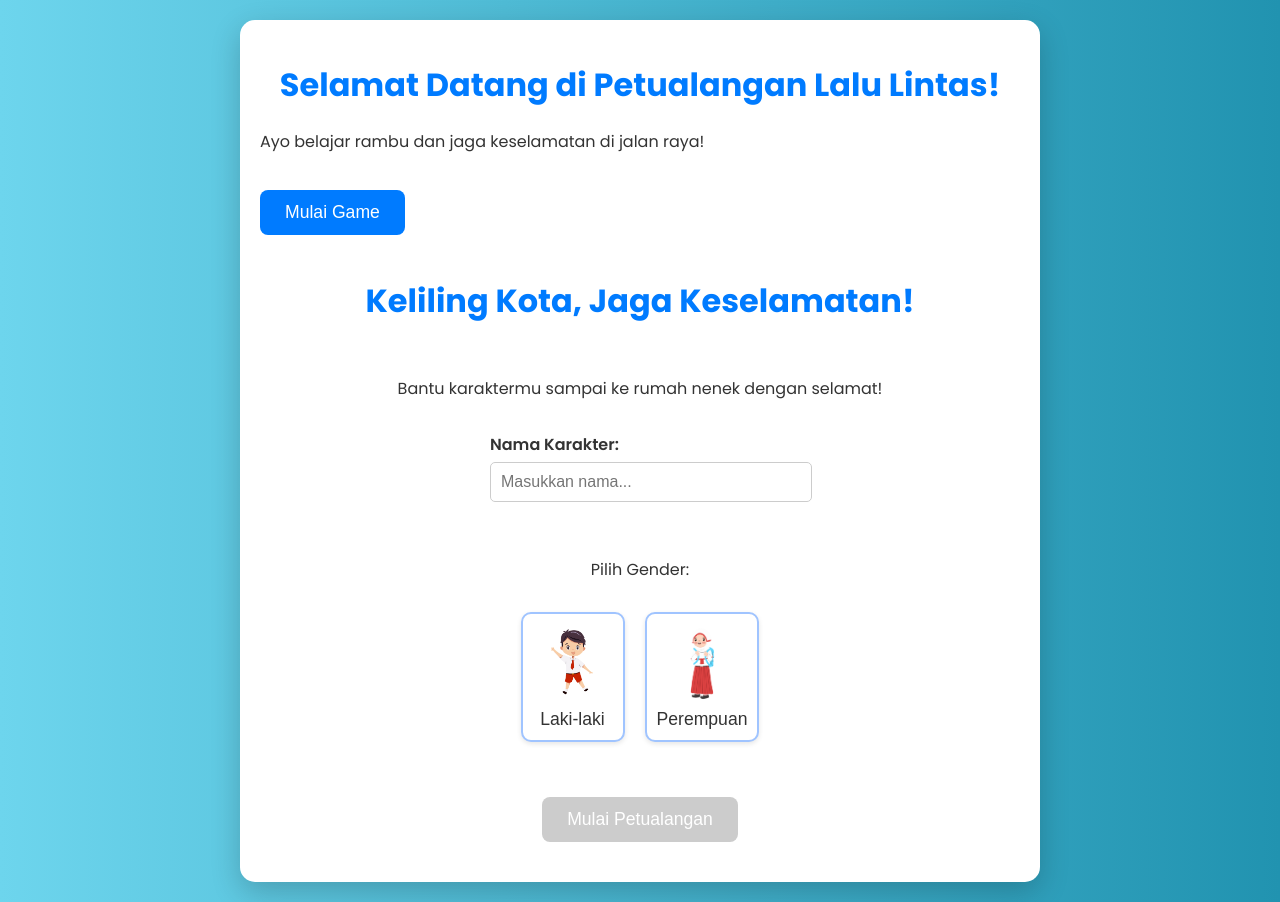
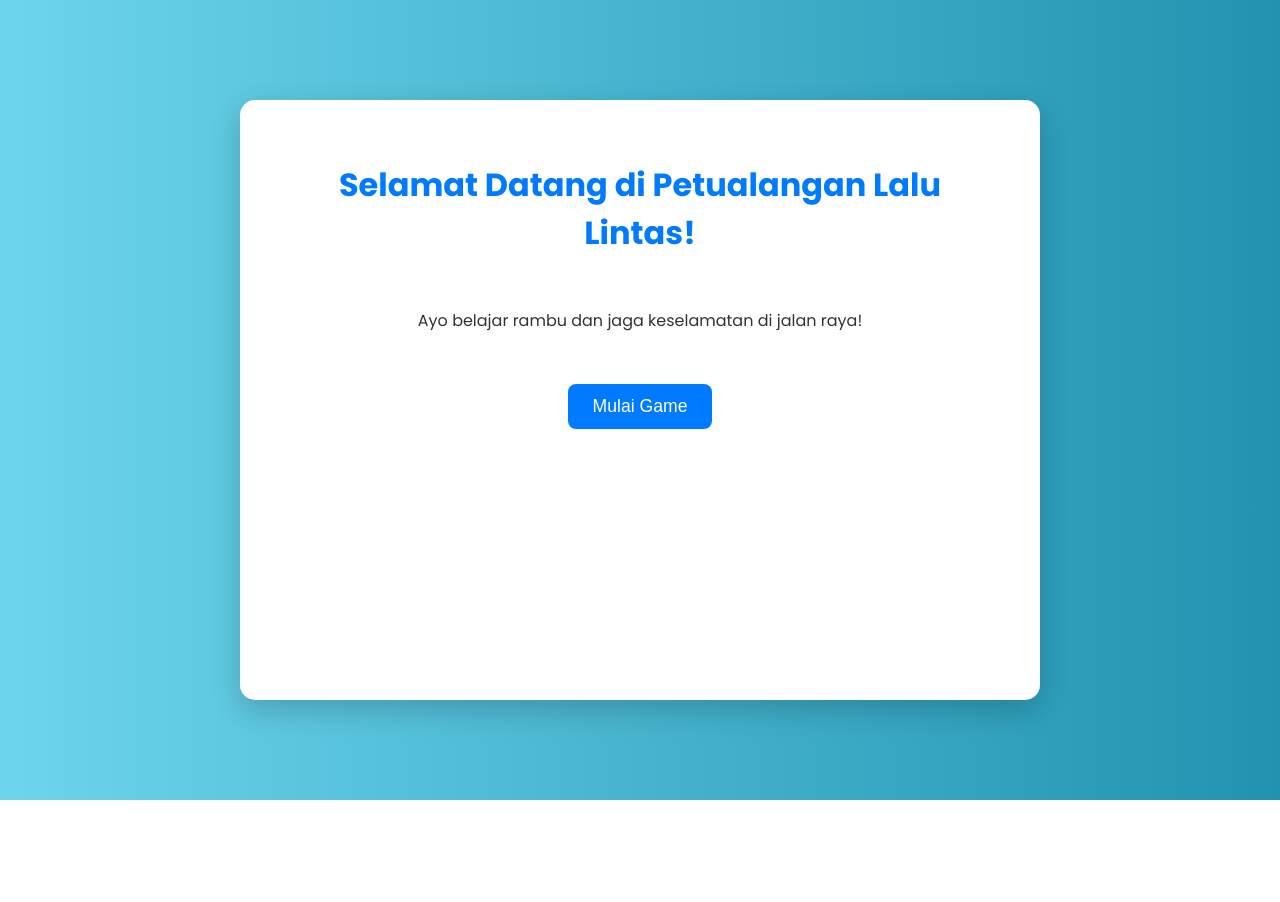
Before and after one commit to ardlikafi/game-edukasi-sd, a plain HTML site: page index.html in a window 1280 px wide. After the commit the page ends 800 px from the top, so only its background shows below. Drawn offline with Linux system fonts and the light colour scheme.

Commit message:
penyesuaian intro screen dan animasi

```diff
--- a/script.js
+++ b/script.js
@@ -1,4 +1,6 @@
 document.addEventListener('DOMContentLoaded', () => {
+    const introScreen = document.getElementById('intro-screen'); // Elemen untuk halaman intro
+    const introStartButton = document.getElementById('intro-start-button'); // Tombol untuk memulai dari intro screen
     const startScreen = document.getElementById('start-screen');
     const gamePlay = document.getElementById('game-play');
     const endScreen = document.getElementById('end-screen');
@@ -32,7 +34,8 @@ document.addEventListener('DOMContentLoaded', () => {
     let playerName = '';
     let playerGender = null; // 'boy' atau 'girl'
 
-    // Path relatif ke folder assets untuk gambar karakter PNG yang diunduh
+    // URL atau path relatif ke folder assets untuk gambar karakter PNG
+    // Menggunakan URL Imgur dari screenshot terakhir Anda untuk konsistensi
     let characterImages = {
         boy: './assets/char_boy_school.png',
         girl: './assets/char_girl_school.png'
@@ -100,7 +103,7 @@ document.addEventListener('DOMContentLoaded', () => {
         // --- Pertanyaan 4: Rambu Perlintasan Pejalan Kaki di Depan ---
         {
             type: 'question',
-            question: "Lampu hijau menyala, [playerName] melanjutkan perjalanan. [playerName] melihat rambu ini (Penyebaran pejalan kaki). Apa artinya?",
+            question: "Lampu hijau menyala, [playerName] melanjutkan perjalanan. [playerName] melihat rambu ini (Perlintasan pejalan kaki). Apa artinya?",
             sign: './assets/sign_pedestrian_crossing_ahead.png',
             options: [
                 { text: "Jalan biasa", correct: false },
@@ -310,9 +313,12 @@ document.addEventListener('DOMContentLoaded', () => {
 
     // Fungsi untuk menampilkan layar yang ditentukan dan menyembunyikan yang lain
     function showScreen(screen) {
+        // Menyembunyikan semua layar yang mungkin aktif
+        introScreen.classList.add('hidden');
         startScreen.classList.add('hidden');
         gamePlay.classList.add('hidden');
         endScreen.classList.add('hidden');
+        // Menampilkan layar yang diminta
         screen.classList.remove('hidden');
     }
 
@@ -492,10 +498,16 @@ document.addEventListener('DOMContentLoaded', () => {
         // Mengatur ulang gambar ikon di tombol karakter ke default saat restart
         document.querySelector(`.char-btn[data-char="boy"] img`).src = characterImages['boy'];
         document.querySelector(`.char-btn[data-char="girl"] img`).src = characterImages['girl'];
-        showScreen(startScreen);
+        showScreen(introScreen); // Kembali ke intro screen
     }
 
     // --- Event Listeners ---
+    // Mendengarkan klik tombol 'Mulai Game' di intro screen
+    introStartButton.addEventListener('click', () => {
+        showScreen(startScreen); // Transisi ke layar pemilihan karakter
+        // Optional: play a short sound effect or animation here
+    });
+
     // Mendengarkan perubahan input nama karakter
     playerNameInput.addEventListener('input', validateStart);
 
@@ -516,9 +528,10 @@ document.addEventListener('DOMContentLoaded', () => {
         processStage();
     });
 
-    // Pengaturan awal saat halaman dimuat
-    showScreen(startScreen);
-    // Memastikan gambar ikon di tombol karakter dimuat saat awal
+    // Pengaturan awal saat halaman dimuat: Tampilkan intro screen
+    showScreen(introScreen);
+    // Memastikan gambar ikon di tombol karakter dimuat saat awal (hanya jika startScreen terlihat, tapi baik untuk antisipasi)
+    // Ini mungkin tidak langsung terlihat karena startScreen hidden, tapi menjaga konsistensi.
     document.querySelector(`.char-btn[data-char="boy"] img`).src = characterImages['boy'];
     document.querySelector(`.char-btn[data-char="girl"] img`).src = characterImages['girl'];
 });
--- a/style.css
+++ b/style.css
@@ -66,6 +66,22 @@ h2 {
 }
 
 
+/* Gaya halaman intro */
+
+#intro-screen {
+    display: flex;
+    flex-direction: column;
+    align-items: center;
+    justify-content: center;
+    text-align: center;
+    height: 100%;
+    gap: 15px;
+    padding: 20px;
+    animation: fadeIn 0.8s ease-out forwards;
+    /* Animasi intro screen */
+}
+
+
 /* Gaya layar awal dan layar akhir */
 
 #start-screen,
@@ -78,8 +94,7 @@ h2 {
     height: 100%;
     gap: 15px;
     padding: 20px;
-    /* Animasi saat layar start muncul */
-    animation: slideInUp 0.7s ease-out forwards;
+    /* Animasi saat layar start muncul, akan dipicu oleh JS */
 }
 
 
@@ -266,7 +281,8 @@ button:disabled {
     align-items: center;
     flex-shrink: 0;
     /* Menggunakan gambar background jalan */
-    background: url('./assets/map_road_background.png') no-repeat center center / cover;
+    background: url('https://i.imgur.com/d9jF304.png') no-repeat center center / cover;
+    /* URL Imgur untuk gambar jalan sederhana */
     box-shadow: inset 0 0 15px rgba(0, 0, 0, 0.2);
 }
 
```
